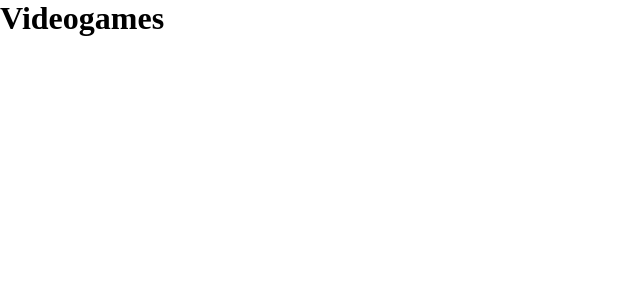
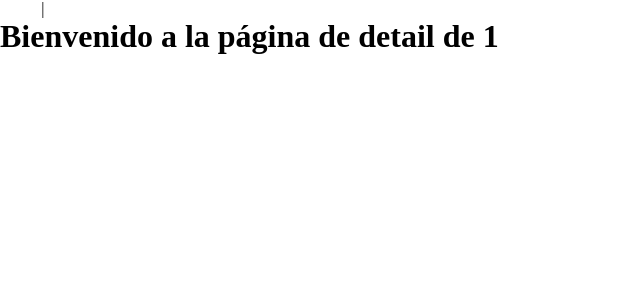
Before and after one commit to TomasSorgetti/challenge-vue, a Vue app: page /videogames/1 in a window 1280 px wide. Shown: the top 300 px of the page, without its empty margins (0-640 px from the left). Built offline with nearby package versions, Linux system fonts and the light colour scheme.

Commit message:
chore: vue router added

```diff
--- a/package.json
+++ b/package.json
@@ -9,7 +9,8 @@
     "preview": "vite preview"
   },
   "dependencies": {
-    "vue": "^3.5.13"
+    "vue": "^3.5.13",
+    "vue-router": "^4.5.1"
   },
   "devDependencies": {
     "@vitejs/plugin-vue": "^5.2.3",
--- a/src/App.vue
+++ b/src/App.vue
@@ -1,9 +1,11 @@
 <script setup></script>
 
 <template>
-  <div>
-    <h1>Videogames</h1>
-  </div>
+  <nav>
+    <router-link to="/">Inicio</router-link> |
+    <router-link to="/about">Acerca</router-link>
+  </nav>
+  <router-view />
 </template>
 
 <style scoped></style>
--- /dev/null
+++ b/src/router/index.js
@@ -0,0 +1,27 @@
+import { createRouter, createWebHistory } from "vue-router";
+import HomeView from "../views/HomeView.vue";
+
+const routes = [
+  {
+    path: "/",
+    name: "home",
+    component: HomeView,
+  },
+  {
+    path: "/about",
+    name: "about",
+    component: () => import("../views/AboutView.vue"),
+  },
+  {
+    path: "/videogames/:id",
+    name: "detail",
+    component: () => import("../views/DetailView.vue"),
+  },
+];
+
+const router = createRouter({
+  history: createWebHistory(import.meta.env.BASE_URL),
+  routes,
+});
+
+export default router;
--- /dev/null
+++ b/src/views/AboutView.vue
@@ -0,0 +1,11 @@
+<script>
+export default {
+  name: "AboutView",
+};
+</script>
+
+<template>
+  <div>
+    <h1>Bienvenido a la página de about</h1>
+  </div>
+</template>
--- /dev/null
+++ b/src/views/DetailView.vue
@@ -0,0 +1,11 @@
+<script>
+export default {
+  name: "DetailView",
+};
+</script>
+
+<template>
+  <div>
+    <h1>Bienvenido a la página de detail de {{ this.$route.params.id }}</h1>
+  </div>
+</template>
--- /dev/null
+++ b/src/views/HomeView.vue
@@ -0,0 +1,11 @@
+<script>
+export default {
+  name: "HomeView",
+};
+</script>
+
+<template>
+  <div>
+    <h1>Bienvenido a la página de inicio</h1>
+  </div>
+</template>
```
Also changed, not shown: src/main.js (+5 -4 lines), 2 other files (tests, documents, lock files or other folders).
